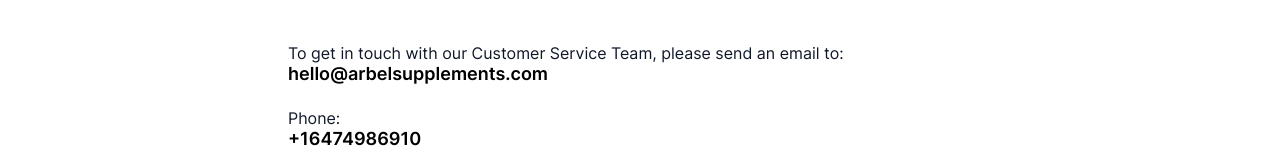
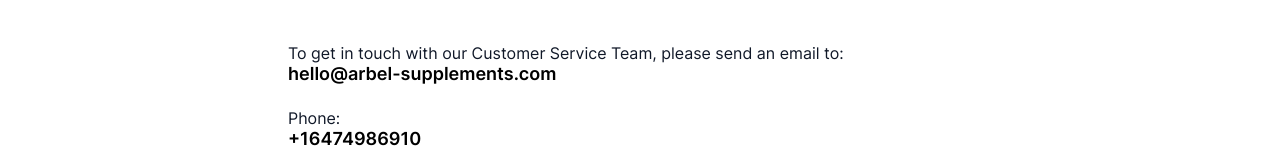
Before and after one commit to Musteks555/Arbel, a React (Vite) app: page /contacts in a window 1280 px wide. Shown: the part 327-480 px from the top of the page. Built offline with nearby package versions, Linux system fonts and the light colour scheme.

Commit message:
change mail

```diff
--- a/src/components/MailClicker/MailClicker.jsx
+++ b/src/components/MailClicker/MailClicker.jsx
@@ -7,7 +7,7 @@
         <div className={css.mailClickerContainer}>
             <p className={css.mailClickerText}>Need assistance with your order? We’re here to answer any questions you might have.</p>
 
-            <a href="mailto:hello@arbelsupplements.com" className={css.mailClickerLink}>
+            <a href="mailto:hello@arbel-supplements.com" className={css.mailClickerLink}>
                 <CiMail size={32} />
                 Contact
             </a>
--- a/src/pages/AdditionalAssistance/AdditionalAssistance.jsx
+++ b/src/pages/AdditionalAssistance/AdditionalAssistance.jsx
@@ -15,8 +15,8 @@
                     <p className={css.text}>
                         To get in touch with our Customer Service Team, please send an email to:
                         <br />
-                        <a href="mailto:hello@arbelsupplements.com" target="_blank" rel="noreferrer" className={css.link}>
-                            hello@arbelsupplements.com
+                        <a href="mailto:hello@arbel-supplements.com" target="_blank" rel="noreferrer" className={css.link}>
+                            hello@arbel-supplements.com
                         </a>
                     </p>
 
--- a/src/pages/Contacts/Contacts.jsx
+++ b/src/pages/Contacts/Contacts.jsx
@@ -15,8 +15,8 @@
                     <p className={css.text}>
                         To get in touch with our Customer Service Team, please send an email to:
                         <br />
-                        <a href="mailto:hello@arbelsupplements.com" target="_blank" rel="noreferrer" className={css.link}>
-                            hello@arbelsupplements.com
+                        <a href="mailto:hello@arbel-supplements.com" target="_blank" rel="noreferrer" className={css.link}>
+                            hello@arbel-supplements.com
                         </a>
                     </p>
 
```
Also changed, not shown: 1 other file (tests, documents, lock files or other folders).
